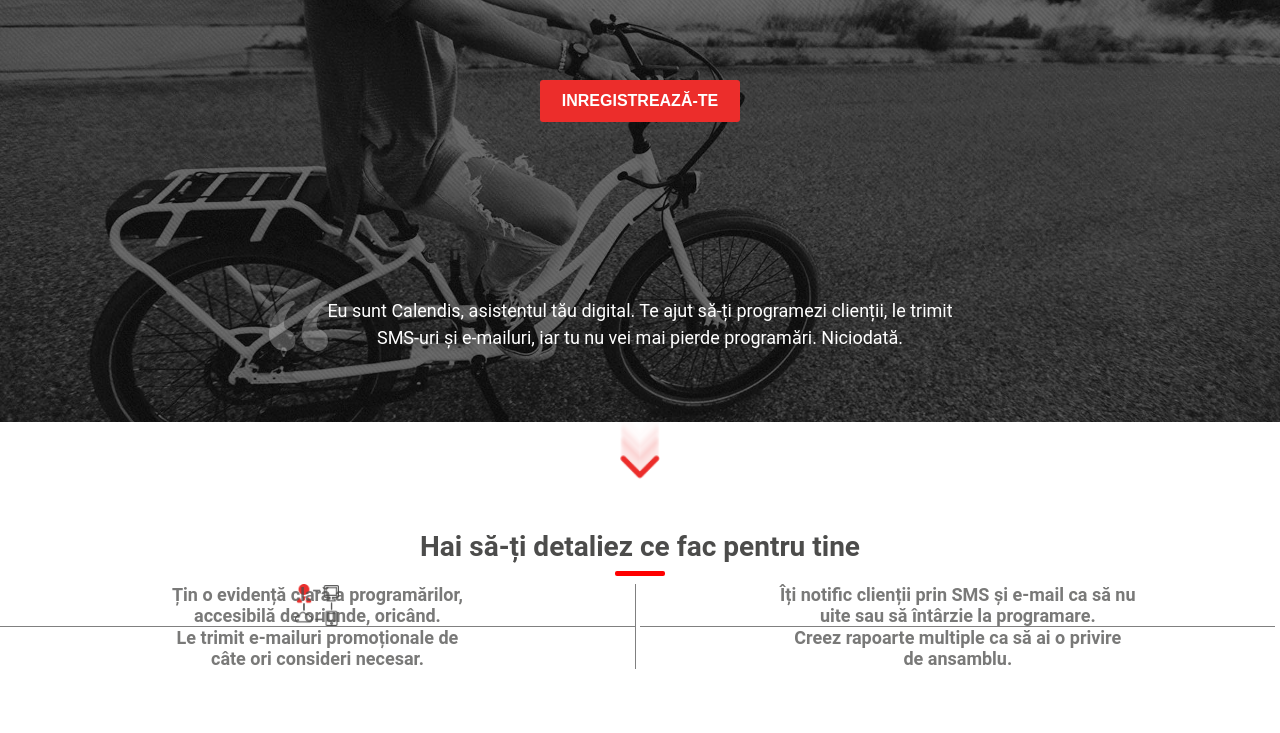
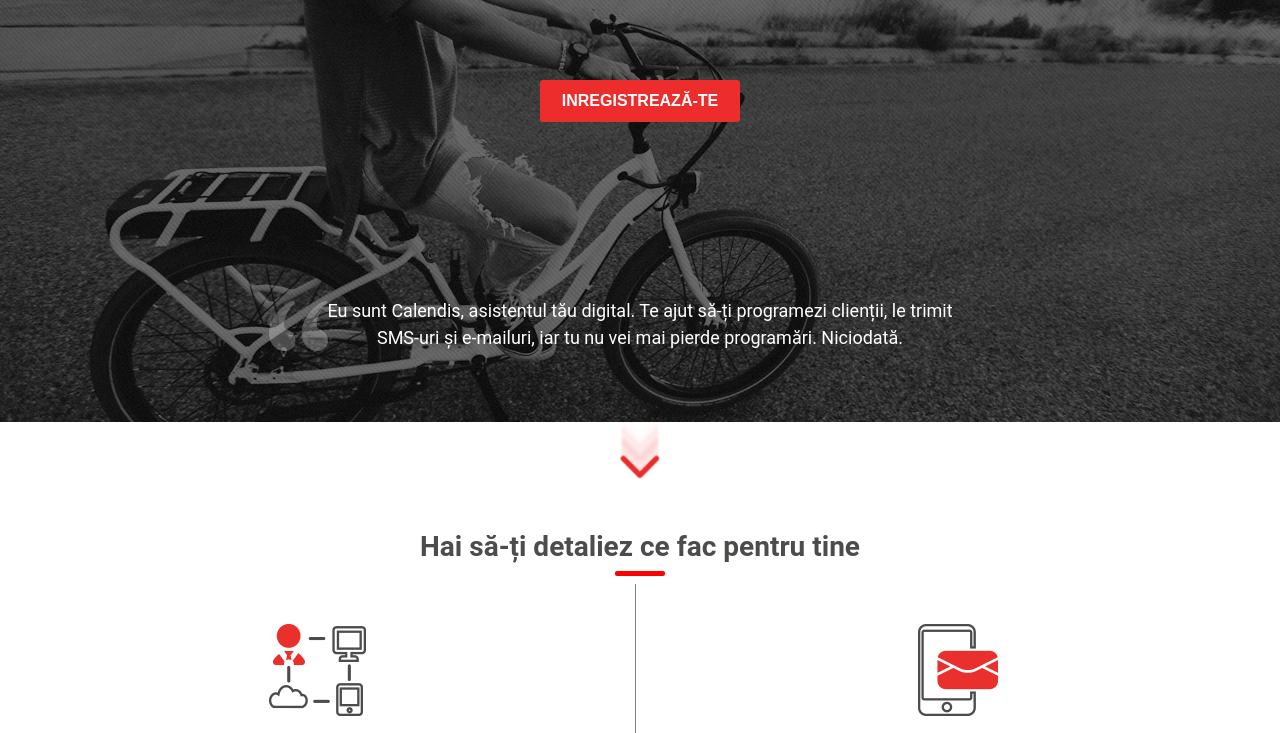
Before and after one commit to poprobertdaniel/html-css-training-studio, a plain HTML site: page root/index.html in a window 1280 px wide. Shown: the part 219-952 px from the top of the page. Before the commit the page ends 888 px from the top, so only its background shows below. Drawn offline with Linux system fonts and the light colour scheme; files whose address does not match are found by name.

Commit message:
updates for second section

```diff
--- a/root/css/main.css
+++ b/root/css/main.css
@@ -152,6 +152,7 @@
 	display: inline-block;
 	width: 49.6%;
 	text-align: center;
+
 }
 
 .col1, .col3 {
@@ -162,13 +163,13 @@
 	border-bottom: 1px solid gray;
 }
 
-.col1 {
-	background-image: url("../images/Calendis_Evidenta.png");
-	background-repeat: no-repeat;
-	background-size: contain;
-	background-position: top;
+img{
+	width: auto;
+	height: auto;
+	margin-top: 40px;
 }
 
-.col1 p{
+.col1 p, .col2 p, .col3 p, .col4 p{
+	padding: 30px 0px;
 
 }
--- a/root/index.html
+++ b/root/index.html
@@ -42,16 +42,26 @@
       </div>
 
       <div class="first-row">
-        <div class="col1"><p>Țin o evidență clară a programărilor, <br> accesibilă de oriunde, oricând.</p></div>
-        <div class="col2"><p>Îți notific clienții prin SMS și e-mail ca să nu <br> uite sau să întârzie la programare.</p></div>
+        <div class="col1">
+        	<img src="D:\training html\html-css-training-studio\root\images\Calendis_Evidenta.png">
+        	<p>Țin o evidență clară a programărilor, <br> accesibilă de oriunde, oricând.</p>
+        </div>
+        <div class="col2">
+        	<img src="D:\training html\html-css-training-studio\root\images\Calendis_SMS.png">
+        	<p>Îți notific clienții prin SMS și e-mail ca să nu <br> uite sau să întârzie la programare.</p>
+        </div>
       </div>
 
       <div class="second-row">
-        <div class="col3"><p>Le trimit e-mailuri promoționale de <br> câte ori consideri necesar.</p></div>
-        <div class="col4"><p>Creez rapoarte multiple ca să ai o privire <br> de ansamblu.</p></div>
+        <div class="col3">
+        	<img src="D:\training html\html-css-training-studio\root\images\Calendis_Gift.png">
+			<p>Le trimit e-mailuri promoționale de <br> câte ori consideri necesar.</p>
+		</div>
+        <div class="col4">
+        	<img src="D:\training html\html-css-training-studio\root\images\Calendis_Chart.png">
+        	<p>Creez rapoarte multiple ca să ai o privire <br> de ansamblu.</p>
+        </div>
       </div>
-
-
 
     </div>
 
```
